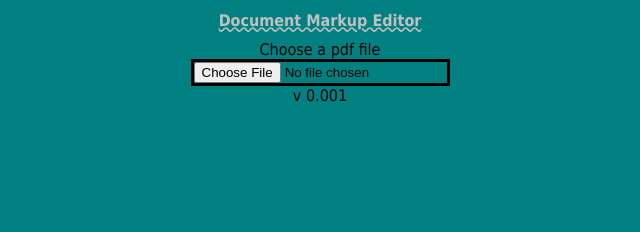
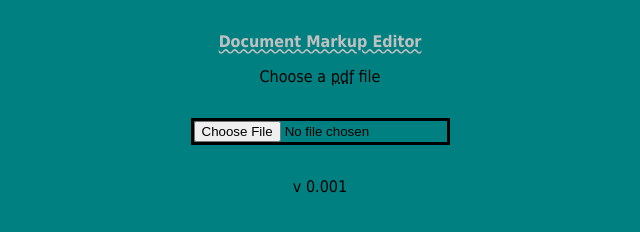
Before and after one commit to new-AF/Document-Markup-Editor, a plain HTML site: page index.html in a window 1280 px wide. Shown: the whole page, without its empty margins (320-960 px from the left). Drawn offline with Linux system fonts and the light colour scheme.

Commit message:
* style.css
everything (top bottom) margins : 1rem

```diff
--- a/index.html
+++ b/index.html
@@ -36,7 +36,7 @@
 <main>
 	<section>
 		<form>
-		<label for="filepicker">Choose a pdf file</label>
+		<label for="filepicker">Choose a <abbr title="Portable Document Format">pdf</abbr> file</label>
 		<input type="file" id="filepicker">
 		</form>
 	</section>
--- a/style.css
+++ b/style.css
@@ -22,6 +22,7 @@ font-family: tahoma, sans-serif;
 }
 * {
 	text-align:center;
+	margin: 1rem auto;
 }
 #filepicker {
 	border:solid;
```
